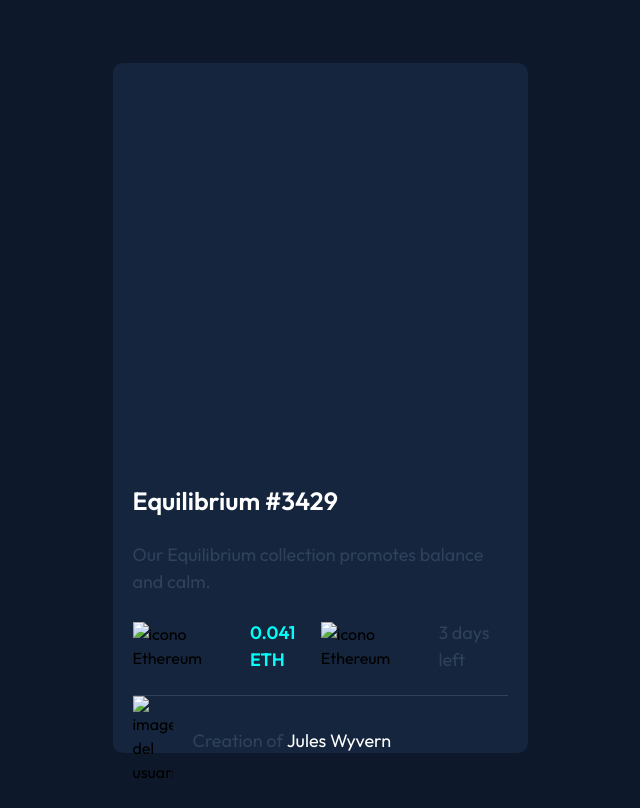
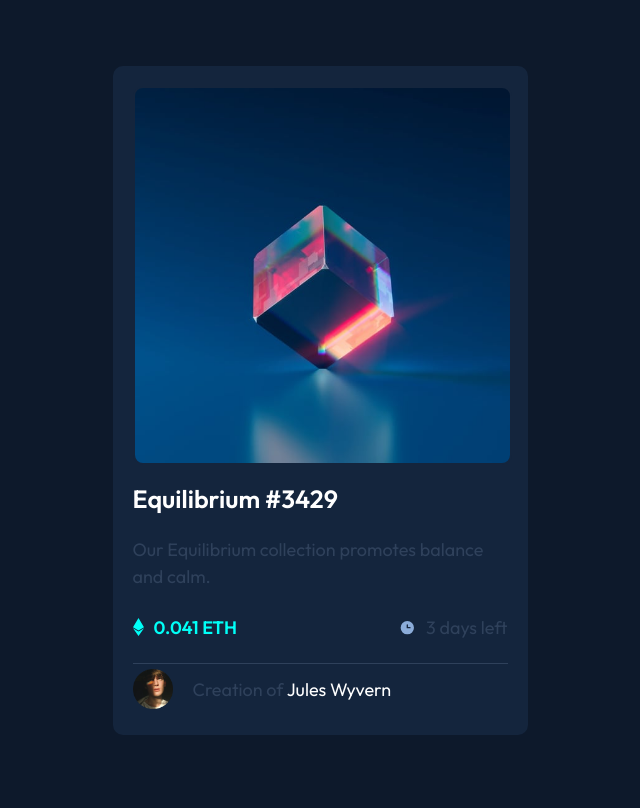
Before and after one commit to Ancorreapacheco/NFT-preview-Card, a plain HTML site: page index.html in a window 1280 px wide. Shown: the whole page, without its empty margins (320-960 px from the left). Drawn offline with Linux system fonts and the light colour scheme; the site is published under a folder, as on GitHub Pages, so addresses that start at the root find nothing.

Commit message:
fix images github

```diff
--- a/css/nft-styyle.css
+++ b/css/nft-styyle.css
@@ -104,7 +104,7 @@ img {
 }
 
 .card .image-nft {
-  background-image: url(/images/image-equilibrium.jpg);
+  background-image: url(../images/image-equilibrium.jpg);
   width: 100%;
   padding-top: 100%;
   background-repeat: no-repeat;
@@ -116,9 +116,9 @@ img {
 }
 
 .card .image-nft:hover {
-  background-image: url(/images/icon-view.svg),
+  background-image: url(../images/icon-view.svg),
     linear-gradient(var(--primaryTwoG), var(--primaryTwoG)),
-    url(/images/image-equilibrium.jpg), url(/images/icon-view.svg);
+    url(../images/image-equilibrium.jpg);
   background-size: 5rem, cover, cover;
   cursor: pointer;
 }
--- a/index.html
+++ b/index.html
@@ -12,7 +12,7 @@
       href="./images/favicon-32x32.png"
     />
 
-    <link rel="stylesheet" href="/css/normalize.css" />
+    <link rel="stylesheet" href="css/normalize.css" />
 
     <!-- Fuente -->
 
@@ -40,17 +40,17 @@
         </p>
         <div class="details">
           <div >
-            <img class="eth-icon" src="/images/icon-ethereum.svg" alt="icono Ethereum" />
+            <img class="eth-icon" src="images/icon-ethereum.svg" alt="icono Ethereum" />
             <p class="eth-price"> 0.041 ETH</p>
           </div>
 
           <div >
-            <img class="eth-icon" src="/images/icon-clock.svg" alt="icono Ethereum" />
+            <img class="eth-icon" src="images/icon-clock.svg" alt="icono Ethereum" />
             <p>3 days left</p>
           </div>
         </div>
         <div class="autor">
-          <img class="autor-icon" src="/images/image-avatar.png" alt="imagen del usuario" />
+          <img class="autor-icon" src="images/image-avatar.png" alt="imagen del usuario" />
           <p >Creation of <span class="autor-name"> Jules Wyvern</span></p>
         </div>
       </section>
```
